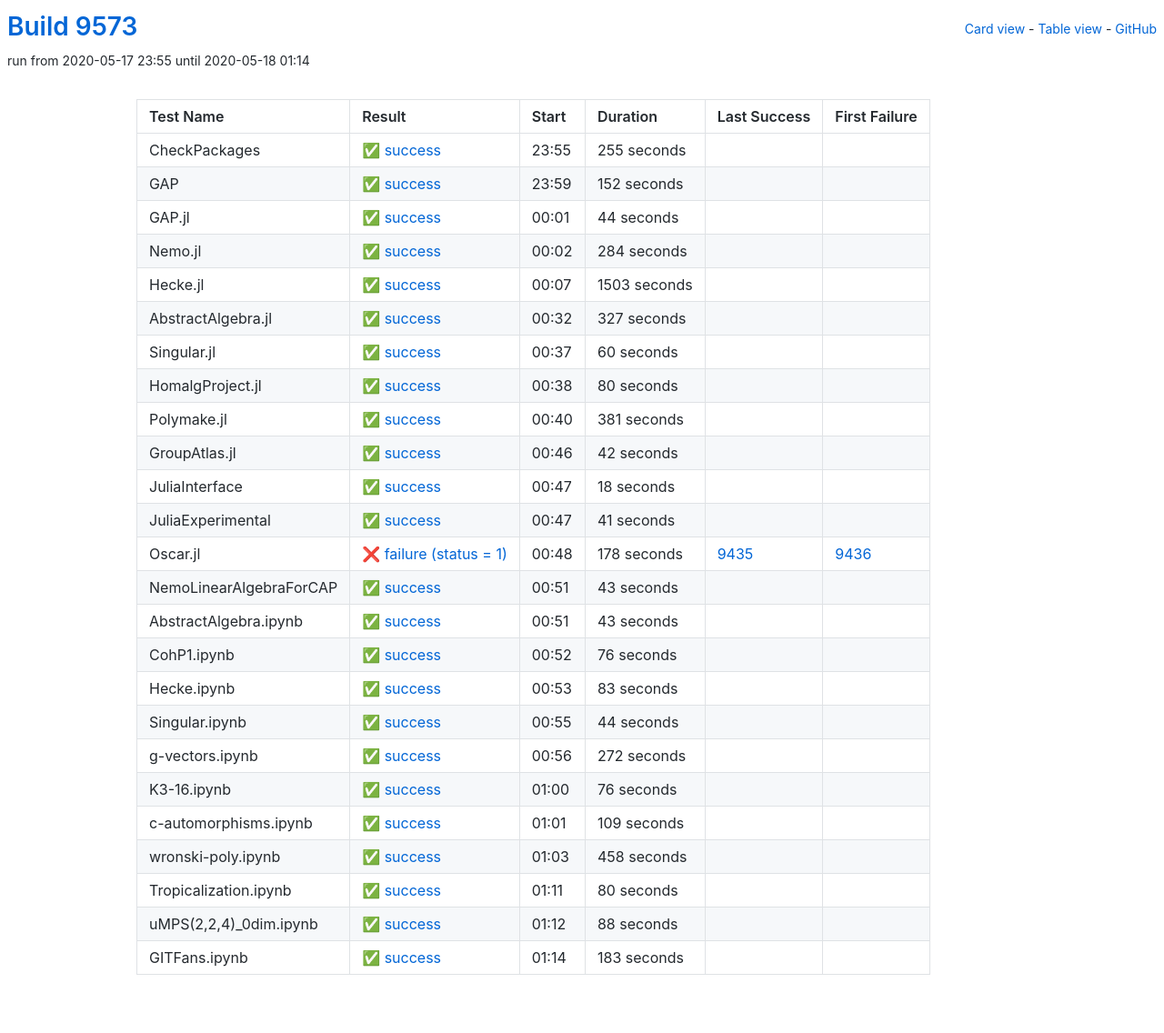
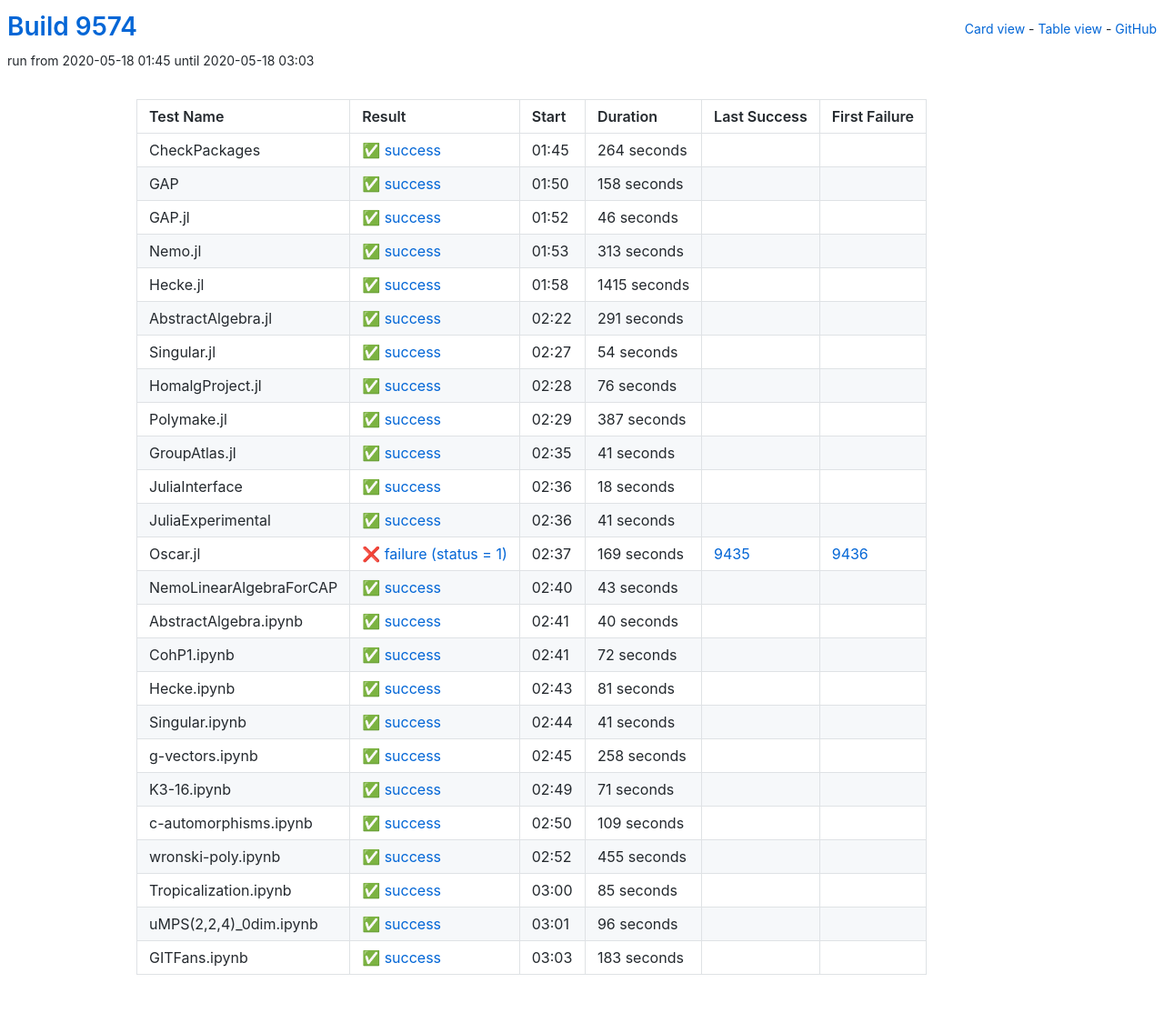
Before and after one commit to oscar-system/oscar-ci-status, a Jekyll site: the page built from table.html, in a window 1280 px wide. Shown: the whole page at 91% size. Built offline with Jekyll 4.4.1, drawn with Linux system fonts in a browser that asks for light colours.

Commit message:
Build 9574

```diff
--- a/_data/ci.yml
+++ b/_data/ci.yml
@@ -1,125 +1,125 @@
-build: 9573
-build_url: https://oscarci.mathematik.uni-kl.de/job/oscar/9573/
+build: 9574
+build_url: https://oscarci.mathematik.uni-kl.de/job/oscar/9574/
 job: oscar
 tests:
-- duration: 255
+- duration: 264
   exitcode: 0
   first_failure: false
   first_failure_url: null
   id: checkpackages
   last_success: false
   last_success_url: null
-  log: https://oscarci.mathematik.uni-kl.de/job/oscar/9573/artifact/logs/build-9573/CheckPackages.log
+  log: https://oscarci.mathematik.uni-kl.de/job/oscar/9574/artifact/logs/build-9574/CheckPackages.log
   name: CheckPackages
-  start: 2020-05-17 23:55
+  start: 2020-05-18 01:45
   status: success
   success: true
-- duration: 152
+- duration: 158
   exitcode: 0
   first_failure: false
   first_failure_url: null
   id: gap
   last_success: false
   last_success_url: null
-  log: https://oscarci.mathematik.uni-kl.de/job/oscar/9573/artifact/logs/build-9573/GAP.log
+  log: https://oscarci.mathematik.uni-kl.de/job/oscar/9574/artifact/logs/build-9574/GAP.log
   name: GAP
-  start: 2020-05-17 23:59
+  start: 2020-05-18 01:50
   status: success
   success: true
-- duration: 44
+- duration: 46
   exitcode: 0
   first_failure: false
   first_failure_url: null
   id: gap-jl
   last_success: false
   last_success_url: null
-  log: https://oscarci.mathematik.uni-kl.de/job/oscar/9573/artifact/logs/build-9573/GAP.jl.log
+  log: https://oscarci.mathematik.uni-kl.de/job/oscar/9574/artifact/logs/build-9574/GAP.jl.log
   name: GAP.jl
-  start: 2020-05-18 00:01
+  start: 2020-05-18 01:52
   status: success
   success: true
-- duration: 284
+- duration: 313
   exitcode: 0
   first_failure: false
   first_failure_url: null
   id: nemo-jl
   last_success: false
   last_success_url: null
-  log: https://oscarci.mathematik.uni-kl.de/job/oscar/9573/artifact/logs/build-9573/Nemo.jl.log
+  log: https://oscarci.mathematik.uni-kl.de/job/oscar/9574/artifact/logs/build-9574/Nemo.jl.log
   name: Nemo.jl
-  start: 2020-05-18 00:02
+  start: 2020-05-18 01:53
   status: success
   success: true
-- duration: 1503
+- duration: 1415
   exitcode: 0
   first_failure: false
   first_failure_url: null
   id: hecke-jl
   last_success: false
   last_success_url: null
-  log: https://oscarci.mathematik.uni-kl.de/job/oscar/9573/artifact/logs/build-9573/Hecke.jl.log
+  log: https://oscarci.mathematik.uni-kl.de/job/oscar/9574/artifact/logs/build-9574/Hecke.jl.log
   name: Hecke.jl
-  start: 2020-05-18 00:07
+  start: 2020-05-18 01:58
   status: success
   success: true
-- duration: 327
+- duration: 291
   exitcode: 0
   first_failure: false
   first_failure_url: null
   id: abstractalgebra-jl
   last_success: false
   last_success_url: null
-  log: https://oscarci.mathematik.uni-kl.de/job/oscar/9573/artifact/logs/build-9573/AbstractAlgebra.jl.log
+  log: https://oscarci.mathematik.uni-kl.de/job/oscar/9574/artifact/logs/build-9574/AbstractAlgebra.jl.log
   name: AbstractAlgebra.jl
-  start: 2020-05-18 00:32
+  start: 2020-05-18 02:22
   status: success
   success: true
-- duration: 60
+- duration: 54
   exitcode: 0
   first_failure: false
   first_failure_url: null
   id: singular-jl
   last_success: false
   last_success_url: null
-  log: https://oscarci.mathematik.uni-kl.de/job/oscar/9573/artifact/logs/build-9573/Singular.jl.log
+  log: https://oscarci.mathematik.uni-kl.de/job/oscar/9574/artifact/logs/build-9574/Singular.jl.log
   name: Singular.jl
-  start: 2020-05-18 00:37
+  start: 2020-05-18 02:27
   status: success
   success: true
-- duration: 80
+- duration: 76
   exitcode: 0
   first_failure: false
   first_failure_url: null
   id: homalgproject-jl
   last_success: false
   last_success_url: null
-  log: https://oscarci.mathematik.uni-kl.de/job/oscar/9573/artifact/logs/build-9573/HomalgProject.jl.log
+  log: https://oscarci.mathematik.uni-kl.de/job/oscar/9574/artifact/logs/build-9574/HomalgProject.jl.log
   name: HomalgProject.jl
-  start: 2020-05-18 00:38
+  start: 2020-05-18 02:28
   status: success
   success: true
-- duration: 381
+- duration: 387
   exitcode: 0
   first_failure: false
   first_failure_url: null
   id: polymake-jl
   last_success: false
   last_success_url: null
-  log: https://oscarci.mathematik.uni-kl.de/job/oscar/9573/artifact/logs/build-9573/Polymake.jl.log
+  log: https://oscarci.mathematik.uni-kl.de/job/oscar/9574/artifact/logs/build-9574/Polymake.jl.log
   name: Polymake.jl
-  start: 2020-05-18 00:40
+  start: 2020-05-18 02:29
   status: success
   success: true
-- duration: 42
+- duration: 41
   exitcode: 0
   first_failure: false
   first_failure_url: null
   id: groupatlas-jl
   last_success: false
   last_success_url: null
-  log: https://oscarci.mathematik.uni-kl.de/job/oscar/9573/artifact/logs/build-9573/GroupAtlas.jl.log
+  log: https://oscarci.mathematik.uni-kl.de/job/oscar/9574/artifact/logs/build-9574/GroupAtlas.jl.log
   name: GroupAtlas.jl
-  start: 2020-05-18 00:46
+  start: 2020-05-18 02:35
   status: success
   success: true
 - duration: 18
@@ -129,9 +129,9 @@ tests:
   id: juliainterface
   last_success: false
   last_success_url: null
-  log: https://oscarci.mathematik.uni-kl.de/job/oscar/9573/artifact/logs/build-9573/JuliaInterface.log
+  log: https://oscarci.mathematik.uni-kl.de/job/oscar/9574/artifact/logs/build-9574/JuliaInterface.log
   name: JuliaInterface
-  start: 2020-05-18 00:47
+  start: 2020-05-18 02:36
   status: success
   success: true
 - duration: 41
@@ -141,21 +141,21 @@ tests:
   id: juliaexperimental
   last_success: false
   last_success_url: null
-  log: https://oscarci.mathematik.uni-kl.de/job/oscar/9573/artifact/logs/build-9573/JuliaExperimental.log
+  log: https://oscarci.mathematik.uni-kl.de/job/oscar/9574/artifact/logs/build-9574/JuliaExperimental.log
   name: JuliaExperimental
-  start: 2020-05-18 00:47
+  start: 2020-05-18 02:36
   status: success
   success: true
-- duration: 178
+- duration: 169
   exitcode: 1
   first_failure: 9436
   first_failure_url: https://oscarci.mathematik.uni-kl.de/job/oscar/9436/
   id: oscar-jl
   last_success: 9435
   last_success_url: https://oscarci.mathematik.uni-kl.de/job/oscar/9435/
-  log: https://oscarci.mathematik.uni-kl.de/job/oscar/9573/artifact/logs/build-9573/Oscar.jl.log
+  log: https://oscarci.mathematik.uni-kl.de/job/oscar/9574/artifact/logs/build-9574/Oscar.jl.log
   name: Oscar.jl
-  start: 2020-05-18 00:48
+  start: 2020-05-18 02:37
   status: failure
   success: false
 - duration: 43
@@ -165,81 +165,81 @@ tests:
   id: nemolinearalgebraforcap
   last_success: false
   last_success_url: null
-  log: https://oscarci.mathematik.uni-kl.de/job/oscar/9573/artifact/logs/build-9573/NemoLinearAlgebraForCAP.log
+  log: https://oscarci.mathematik.uni-kl.de/job/oscar/9574/artifact/logs/build-9574/NemoLinearAlgebraForCAP.log
   name: NemoLinearAlgebraForCAP
-  start: 2020-05-18 00:51
+  start: 2020-05-18 02:40
   status: success
   success: true
-- duration: 43
+- duration: 40
   exitcode: 0
   first_failure: false
   first_failure_url: null
   id: abstractalgebra-ipynb
   last_success: false
   last_success_url: null
-  log: https://oscarci.mathematik.uni-kl.de/job/oscar/9573/artifact/logs/build-9573/AbstractAlgebra.ipynb.log
+  log: https://oscarci.mathematik.uni-kl.de/job/oscar/9574/artifact/logs/build-9574/AbstractAlgebra.ipynb.log
   name: AbstractAlgebra.ipynb
-  start: 2020-05-18 00:51
+  start: 2020-05-18 02:41
   status: success
   success: true
-- duration: 76
+- duration: 72
   exitcode: 0
   first_failure: false
   first_failure_url: null
   id: cohp1-ipynb
   last_success: false
   last_success_url: null
-  log: https://oscarci.mathematik.uni-kl.de/job/oscar/9573/artifact/logs/build-9573/CohP1.ipynb.log
+  log: https://oscarci.mathematik.uni-kl.de/job/oscar/9574/artifact/logs/build-9574/CohP1.ipynb.log
   name: CohP1.ipynb
-  start: 2020-05-18 00:52
+  start: 2020-05-18 02:41
   status: success
   success: true
-- duration: 83
+- duration: 81
   exitcode: 0
   first_failure: false
   first_failure_url: null
   id: hecke-ipynb
   last_success: false
   last_success_url: null
-  log: https://oscarci.mathematik.uni-kl.de/job/oscar/9573/artifact/logs/build-9573/Hecke.ipynb.log
+  log: https://oscarci.mathematik.uni-kl.de/job/oscar/9574/artifact/logs/build-9574/Hecke.ipynb.log
   name: Hecke.ipynb
-  start: 2020-05-18 00:53
+  start: 2020-05-18 02:43
   status: success
   success: true
-- duration: 44
+- duration: 41
   exitcode: 0
   first_failure: false
   first_failure_url: null
   id: singular-ipynb
   last_success: false
   last_success_url: null
-  log: https://oscarci.mathematik.uni-kl.de/job/oscar/9573/artifact/logs/build-9573/Singular.ipynb.log
+  log: https://oscarci.mathematik.uni-kl.de/job/oscar/9574/artifact/logs/build-9574/Singular.ipynb.log
   name: Singular.ipynb
-  start: 2020-05-18 00:55
+  start: 2020-05-18 02:44
   status: success
   success: true
-- duration: 272
+- duration: 258
   exitcode: 0
   first_failure: false
   first_failure_url: null
   id: g-vectors-ipynb
   last_success: false
   last_success_url: null
-  log: https://oscarci.mathematik.uni-kl.de/job/oscar/9573/artifact/logs/build-9573/g-vectors.ipynb.log
+  log: https://oscarci.mathematik.uni-kl.de/job/oscar/9574/artifact/logs/build-9574/g-vectors.ipynb.log
   name: g-vectors.ipynb
-  start: 2020-05-18 00:56
+  start: 2020-05-18 02:45
   status: success
   success: true
-- duration: 76
+- duration: 71
   exitcode: 0
   first_failure: false
   first_failure_url: null
   id: k3-16-ipynb
   last_success: false
   last_success_url: null
-  log: https://oscarci.mathematik.uni-kl.de/job/oscar/9573/artifact/logs/build-9573/K3-16.ipynb.log
+  log: https://oscarci.mathematik.uni-kl.de/job/oscar/9574/artifact/logs/build-9574/K3-16.ipynb.log
   name: K3-16.ipynb
-  start: 2020-05-18 01:00
+  start: 2020-05-18 02:49
   status: success
   success: true
 - duration: 109
@@ -249,45 +249,45 @@ tests:
   id: c-automorphisms-ipynb
   last_success: false
   last_success_url: null
-  log: https://oscarci.mathematik.uni-kl.de/job/oscar/9573/artifact/logs/build-9573/c-automorphisms.ipynb.log
+  log: https://oscarci.mathematik.uni-kl.de/job/oscar/9574/artifact/logs/build-9574/c-automorphisms.ipynb.log
   name: c-automorphisms.ipynb
-  start: 2020-05-18 01:01
+  start: 2020-05-18 02:50
   status: success
   success: true
-- duration: 458
+- duration: 455
   exitcode: 0
   first_failure: false
   first_failure_url: null
   id: wronski-poly-ipynb
   last_success: false
   last_success_url: null
-  log: https://oscarci.mathematik.uni-kl.de/job/oscar/9573/artifact/logs/build-9573/wronski-poly.ipynb.log
+  log: https://oscarci.mathematik.uni-kl.de/job/oscar/9574/artifact/logs/build-9574/wronski-poly.ipynb.log
   name: wronski-poly.ipynb
-  start: 2020-05-18 01:03
+  start: 2020-05-18 02:52
   status: success
   success: true
-- duration: 80
+- duration: 85
   exitcode: 0
   first_failure: false
   first_failure_url: null
   id: tropicalization-ipynb
   last_success: false
   last_success_url: null
-  log: https://oscarci.mathematik.uni-kl.de/job/oscar/9573/artifact/logs/build-9573/Tropicalization.ipynb.log
+  log: https://oscarci.mathematik.uni-kl.de/job/oscar/9574/artifact/logs/build-9574/Tropicalization.ipynb.log
   name: Tropicalization.ipynb
-  start: 2020-05-18 01:11
+  start: 2020-05-18 03:00
   status: success
   success: true
-- duration: 88
+- duration: 96
   exitcode: 0
   first_failure: false
   first_failure_url: null
   id: umps-2-2-4-0dim-ipynb
   last_success: false
   last_success_url: null
-  log: https://oscarci.mathematik.uni-kl.de/job/oscar/9573/artifact/logs/build-9573/uMPS-2-2-4-_0dim.ipynb.log
+  log: https://oscarci.mathematik.uni-kl.de/job/oscar/9574/artifact/logs/build-9574/uMPS-2-2-4-_0dim.ipynb.log
   name: uMPS(2,2,4)_0dim.ipynb
-  start: 2020-05-18 01:12
+  start: 2020-05-18 03:01
   status: success
   success: true
 - duration: 183
@@ -297,8 +297,8 @@ tests:
   id: gitfans-ipynb
   last_success: false
   last_success_url: null
-  log: https://oscarci.mathematik.uni-kl.de/job/oscar/9573/artifact/logs/build-9573/GITFans.ipynb.log
+  log: https://oscarci.mathematik.uni-kl.de/job/oscar/9574/artifact/logs/build-9574/GITFans.ipynb.log
   name: GITFans.ipynb
-  start: 2020-05-18 01:14
+  start: 2020-05-18 03:03
   status: success
   success: true
```
Also changed, not shown: README.md.
